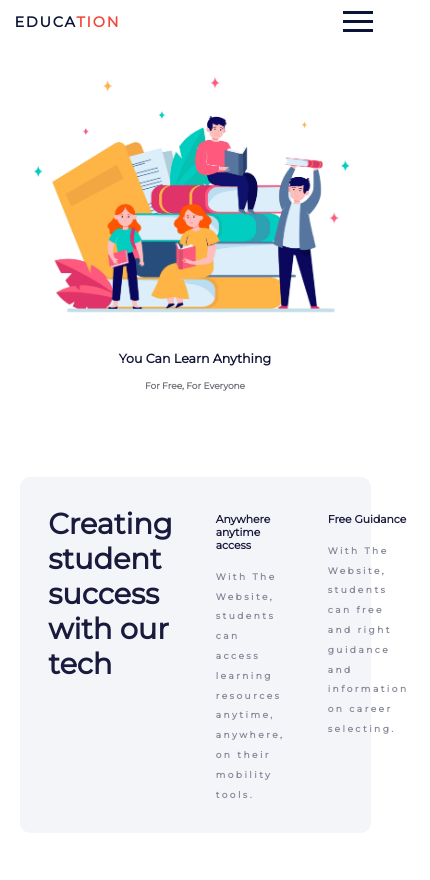
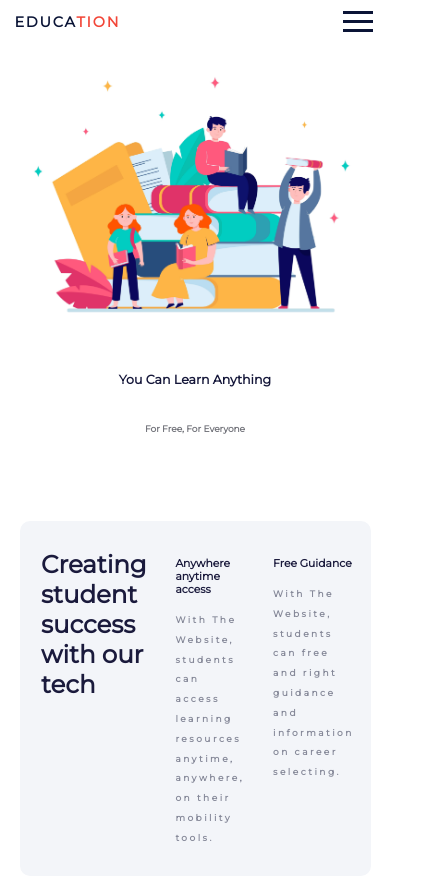
Before and after one commit to Akshima-Ghai/OneEducationalWebsiteForAll, a React (Create React App) app: page / in a window 390 px wide. Shown: the top 880 px of the page, 430 px wide, since content can reach past the window. Built offline with nearby package versions, Linux system fonts and the light colour scheme.

Commit message:
Fixed Image For Tab Size

```diff
--- a/src/pages/Home/Home.css
+++ b/src/pages/Home/Home.css
@@ -83,6 +83,18 @@
   }
 }
 
+@media (max-width: 1000px) {
+  .home__h1{
+    font-size: 5rem;
+  }
+  .home__dashboard div {
+    padding: 3rem 2rem;
+  }
+  .home__dashboard--item-1 h1{
+    font-size: 3.5rem;
+  }
+}
+
 @media (max-width: 900px) {
   .home__main {
     flex-direction: column-reverse;
@@ -98,6 +110,10 @@
   }
   .home__h1{
     text-align: center;
+    margin: 3rem 0;
+  }
+  .home__dashboard--item-1 h1{
+    font-size: 3.4rem;
   }
 }
 
```
